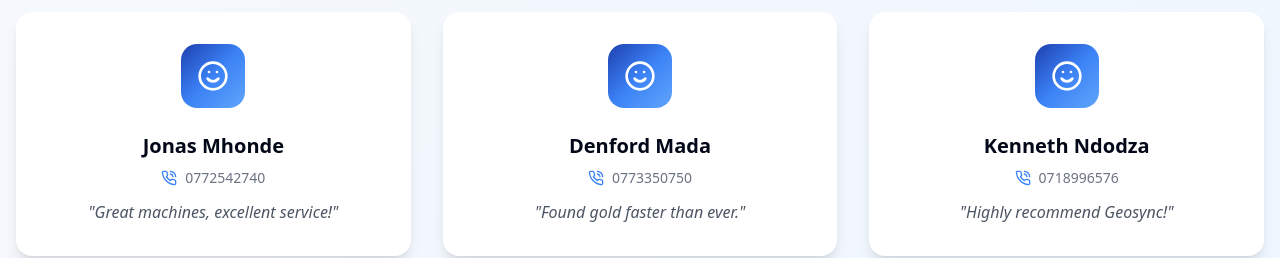
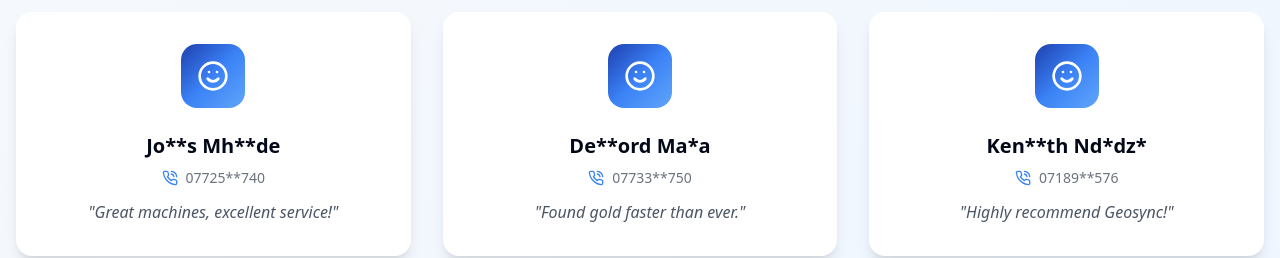
Before and after one commit to chikocharles/geosyncdetectors, a React (Vite) app: page / in a window 1280 px wide. Shown: the part 2240-2498 px from the top of the page. Built offline with nearby package versions, Linux system fonts and the light colour scheme.

Commit message:
Client details

```diff
--- a/src/components/About.jsx
+++ b/src/components/About.jsx
@@ -24,32 +24,32 @@ const About = () => {
   const happyClients = [
     {
       icon: Smile,
-      name: "Jonas Mhonde",
-      phone: "0772542740",
+      name: "Jo**s Mh**de",
+      phone: "07725**740",
       comment: "Great machines, excellent service!"
     },
     {
       icon: Smile,
-      name: "Denford Mada",
-      phone: "0773350750",
+      name: "De**ord Ma*a",
+      phone: "07733**750",
       comment: "Found gold faster than ever."
     },
     {
       icon: Smile,
-      name: "Kenneth Ndodza",
-      phone: "0718996576",
+      name: "Ken**th Nd*dz*",
+      phone: "07189**576",
       comment: "Highly recommend Geosync!"
     },
      {
       icon: Smile,
-      name: "Macdonald Zhuwawo",
-      phone: "0775789499",
+      name: "Ma**onald Zh*w**o",
+      phone: "07757**499",
       comment: "Top quality detectors."
     },
     {
       icon: Smile,
-      name: "David Chawarika",
-      phone: "0779006473",
+      name: "Da**d Cha**rika",
+      phone: "07790**473",
       comment: "Best investment for mining."
     }
   ];
--- a/src/components/Contact.jsx
+++ b/src/components/Contact.jsx
@@ -79,11 +79,11 @@ const Contact = () => {
   ];
 
   const references = [
-    { name: "Jonas Mhonde", phone: "0772542740" },
-    { name: "Denford Mada", phone: "0773350750" },
-    { name: "Kenneth Ndodza", phone: "0718996576" },
-    { name: "Macdonald Zhuwawo", phone: "0775789499" },
-    { name: "David Chawarika", phone: "0779006473" }
+    { name: "Jo**s Mh**de", phone: "07725**740" },
+    { name: "De**ord Ma*a", phone: "07733**750" },
+    { name: "Ken**th Nd*dz*", phone: "07189**576" },
+    { name: "Ma**onald Zh*w**o", phone: "07757**499" },
+    { name: "Da**d Cha**rika", phone: "07790**473" }
   ];
 
   return (
```
Also changed, not shown: 5 other files (tests, documents, lock files or other folders).
